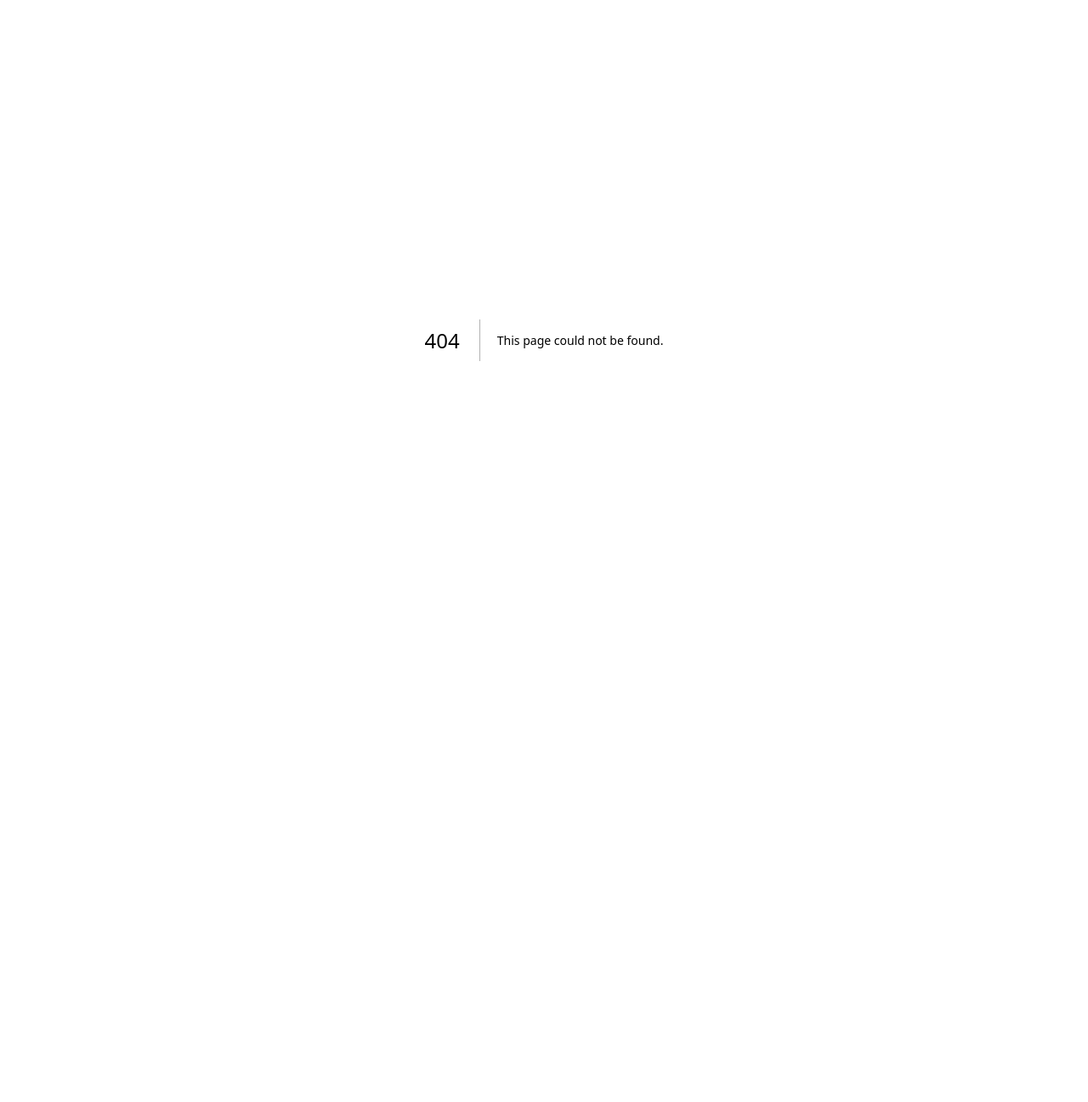
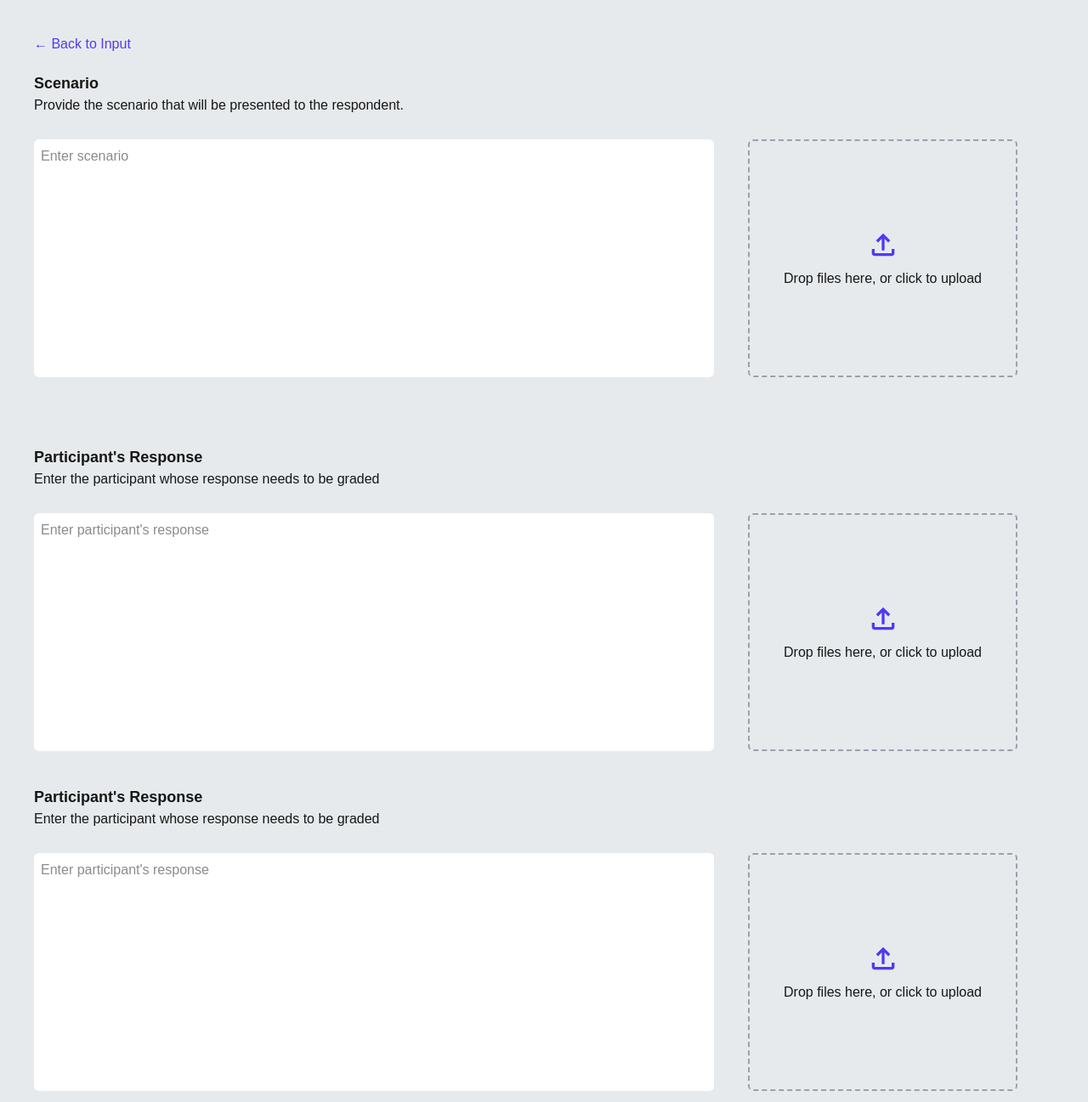
Before and after one commit to distortion1657/survey-agent, a Next.js app in the folder frontend/: page /grading in a window 1280 px wide. Before the commit this address had no page. Shown: the top 1297 px of the page at 85% size. Before the commit the page ends 800 px from the top, so only its background shows below. Built offline with nearby package versions, Linux system fonts and the light colour scheme.

Commit message:
frontend for the ai's grading response

```diff
--- /dev/null
+++ b/frontend/app/grading/page.tsx
@@ -0,0 +1,163 @@
+"use client"
+import Link from "next/link";
+import { useState } from "react"
+import { API } from "@/lib/api";
+
+export default function Grading(){
+    const [rubric, setRubric] = useState<string>('')
+    const [error, setError] = useState<string>('');
+    const [scenario, setScenario] = useState<string>('');
+    const [participant_response, setParticipant_Response] = useState<string>('')
+
+    async function handleSubmit(){
+        const response = await API.post('/api/generate-ai-grading', {
+            rubric: rubric,
+            participant_response: participant_response
+        })
+    }
+
+    // Handle file selection for both scenario and rubric. The function strucutre might seem confusing but most of it is just specifying the types.
+  function handleSelect(
+    setter: (value: string) => void
+  ) {
+    return (e: React.ChangeEvent<HTMLInputElement>) => {
+      setter('') // Clear preoccupying value
+      const file = e.target.files?.[0]
+      const reader = new FileReader()
+      reader.onload = (readerEvent) => {
+        const text = readerEvent.target?.result
+        setter(text as string)
+      }
+      reader.onerror = () => {
+        setError('Error reading file.')
+      }
+      if (file) {
+        reader.readAsText(file)
+      } else {
+        setError('No file selected. Please provide a file.')
+      }
+    }
+  }
+    return(
+
+        <div className='flex flex-col p-10 w-full' >
+            <Link href="/" className="text-indigo-600 hover:underline mb-5 inline-block">&larr; Back to Input</Link>
+
+            <form className='flex flex-col ' onSubmit={handleSubmit}>
+                {/* Section for scenario  */}
+                <label htmlFor="scenario" className="text-lg font-semibold">Scenario</label>
+                <p className='pb-7'>Provide the scenario that will be presented to the respondent.</p>
+                <div className='flex flex-row gap-10 pb-20'>
+                <textarea id="scenario"
+                    name="scenario"
+                    content={scenario}
+                    value={scenario}
+                    placeholder="Enter scenario "
+                    onChange={(e) => setScenario(e.target.value)}
+                    className="resize-none border-white bg-white rounded-md p-2 w-200 h-70"
+                    required />
+
+                <label
+                    className="flex flex-col items-center justify-center border-dashed border-2 border-gray-400 rounded-md bg-secondary p-10 "
+                    id="scenarioDropZone">
+                    <svg xmlns="http://www.w3.org/2000/svg" height="48px" viewBox="0 -960 960 960" width="48px" fill="#4f39f6" className='pb-2'>
+                    <path d="M440-320v-326L336-542l-56-58 200-200 200 200-56 58-104-104v326h-80ZM240-160q-33 0-56.5-23.5T160-240v-120h80v120h480v-120h80v120q0 33-23.5 56.5T720-160H240Z" />
+                    </svg>
+                    <p>Drop files here, or click to upload</p>
+                    <input type="file"
+                    id="scenarioFile"
+                    name="scenarioFile"
+                    onChange={handleSelect(setScenario)}
+                    className="hidden p-3 text-center" />
+                </label>
+                </div>
+                <label htmlFor="rubric" className="text-lg font-semibold">Participant's Response </label>
+                <p className='pb-7'>Enter the participant whose response needs to be graded</p>
+                <div className='flex flex-row gap-10 pb-10'>
+                <textarea id="rubric"
+                    name="rubric"
+                    value={participant_response}
+                    placeholder="Enter participant's response"
+                    onChange={(e) => setParticipant_Response(e.target.value)}
+                    className=" resize-none border-white bg-white rounded-md p-2 w-200 h-70"
+                    required />
+
+                <label
+                    className="flex flex-col items-center justify-center border-dashed border-2 border-gray-400 rounded-md bg-secondary p-10 "
+                    id="rubricDropZone">
+                    <svg xmlns="http://www.w3.org/2000/svg" height="48px" viewBox="0 -960 960 960" width="48px" fill="#4f39f6" className='pb-2'>
+                    <path d="M440-320v-326L336-542l-56-58 200-200 200 200-56 58-104-104v326h-80ZM240-160q-33 0-56.5-23.5T160-240v-120h80v120h480v-120h80v120q0 33-23.5 56.5T720-160H240Z" />
+                    </svg>
+                    <p >Drop files here, or click to upload</p>
+                    <input type="file"
+                    id="participantFile"
+                    name="participantFile"
+                    onChange={handleSelect(setParticipant_Response)}
+                    className="hidden p-3 text-center" />
+                </label>
+                </div>
+                {/* Section for participant response */}
+                <label htmlFor="rubric" className="text-lg font-semibold">Participant's Response </label>
+                <p className='pb-7'>Enter the participant whose response needs to be graded</p>
+                <div className='flex flex-row gap-10 pb-10'>
+                <textarea id="rubric"
+                    name="rubric"
+                    value={participant_response}
+                    placeholder="Enter participant's response"
+                    onChange={(e) => setParticipant_Response(e.target.value)}
+                    className=" resize-none border-white bg-white rounded-md p-2 w-200 h-70"
+                    required />
+
+                <label
+                    className="flex flex-col items-center justify-center border-dashed border-2 border-gray-400 rounded-md bg-secondary p-10 "
+                    id="rubricDropZone">
+                    <svg xmlns="http://www.w3.org/2000/svg" height="48px" viewBox="0 -960 960 960" width="48px" fill="#4f39f6" className='pb-2'>
+                    <path d="M440-320v-326L336-542l-56-58 200-200 200 200-56 58-104-104v326h-80ZM240-160q-33 0-56.5-23.5T160-240v-120h80v120h480v-120h80v120q0 33-23.5 56.5T720-160H240Z" />
+                    </svg>
+                    <p >Drop files here, or click to upload</p>
+                    <input type="file"
+                    id="participantFile"
+                    name="participantFile"
+                    onChange={handleSelect(setParticipant_Response)}
+                    className="hidden p-3 text-center" />
+                </label>
+                </div>
+
+                {/* Section for rubric */}
+                <label htmlFor="rubric" className="text-lg font-semibold">Rubric</label>
+                <p className='pb-7'>Define the evaluation criteria and scoring guidelines for the scenario.</p>
+                <div className='flex flex-row gap-10 pb-10'>
+                <textarea id="rubric"
+                    name="rubric"
+                    value={rubric}
+                    placeholder="Enter rubric"
+                    onChange={(e) => setRubric(e.target.value)}
+                    className=" resize-none border-white bg-white rounded-md p-2 w-200 h-70"
+                    required />
+
+                <label
+                    className="flex flex-col items-center justify-center border-dashed border-2 border-gray-400 rounded-md bg-secondary p-10 "
+                    id="rubricDropZone">
+                    <svg xmlns="http://www.w3.org/2000/svg" height="48px" viewBox="0 -960 960 960" width="48px" fill="#4f39f6" className='pb-2'>
+                    <path d="M440-320v-326L336-542l-56-58 200-200 200 200-56 58-104-104v326h-80ZM240-160q-33 0-56.5-23.5T160-240v-120h80v120h480v-120h80v120q0 33-23.5 56.5T720-160H240Z" />
+                    </svg>
+                    <p >Drop files here, or click to upload</p>
+                    <input type="file"
+                    id="rubricFile"
+                    name="scenarioFile"
+                    onChange={handleSelect(setRubric)}
+                    className="hidden p-3 text-center" />
+                </label>
+
+        </div>
+            <button type="submit"
+          className='
+          rounded-full hover:scale-105 transition-transform duration-200
+        border-indigo-600 bg-indigo-600 shadow-md shadow-indigo-600
+         text-white pl-4 pr-4 pt-3 pb-3 w-50'>
+            Generate Assessment
+            </button>
+            </form>
+        </div>
+    )
+}
--- /dev/null
+++ b/frontend/app/grading_response/page.tsx
@@ -0,0 +1,31 @@
+import { useState, useEffect } from "react";
+import { API } from "@/lib/api";
+import Link from "next/link";
+
+export default function GradingResponse(){
+    const [htmlContent, setHtmlContent] = useState<string | null>(null);
+
+    useEffect(() => {
+        async function getResponse() {
+            const response = await API.get('/api/get-ai-response') // Works right now because Ai response for both survey response and survey grading use the same field on the db
+            setHtmlContent(response.data)
+        }
+        getResponse()
+    }, [])
+
+    return (
+        <div className="p-10 pl-20 pr-20 font-roboto">
+            <Link href="/" className="text-indigo-600 hover:underline mb-5 inline-block">&larr; Back to Input</Link>
+
+            {htmlContent ? (
+                // Safely inject the HTML string returned by the API
+                <div dangerouslySetInnerHTML={{ __html: htmlContent }} />
+            ) : (
+                <div>
+                    <h1>No response found</h1>
+                    <p>Please submit student response and rubric in the previous page.</p>
+                </div>
+            )}
+        </div>
+    )
+}
```
